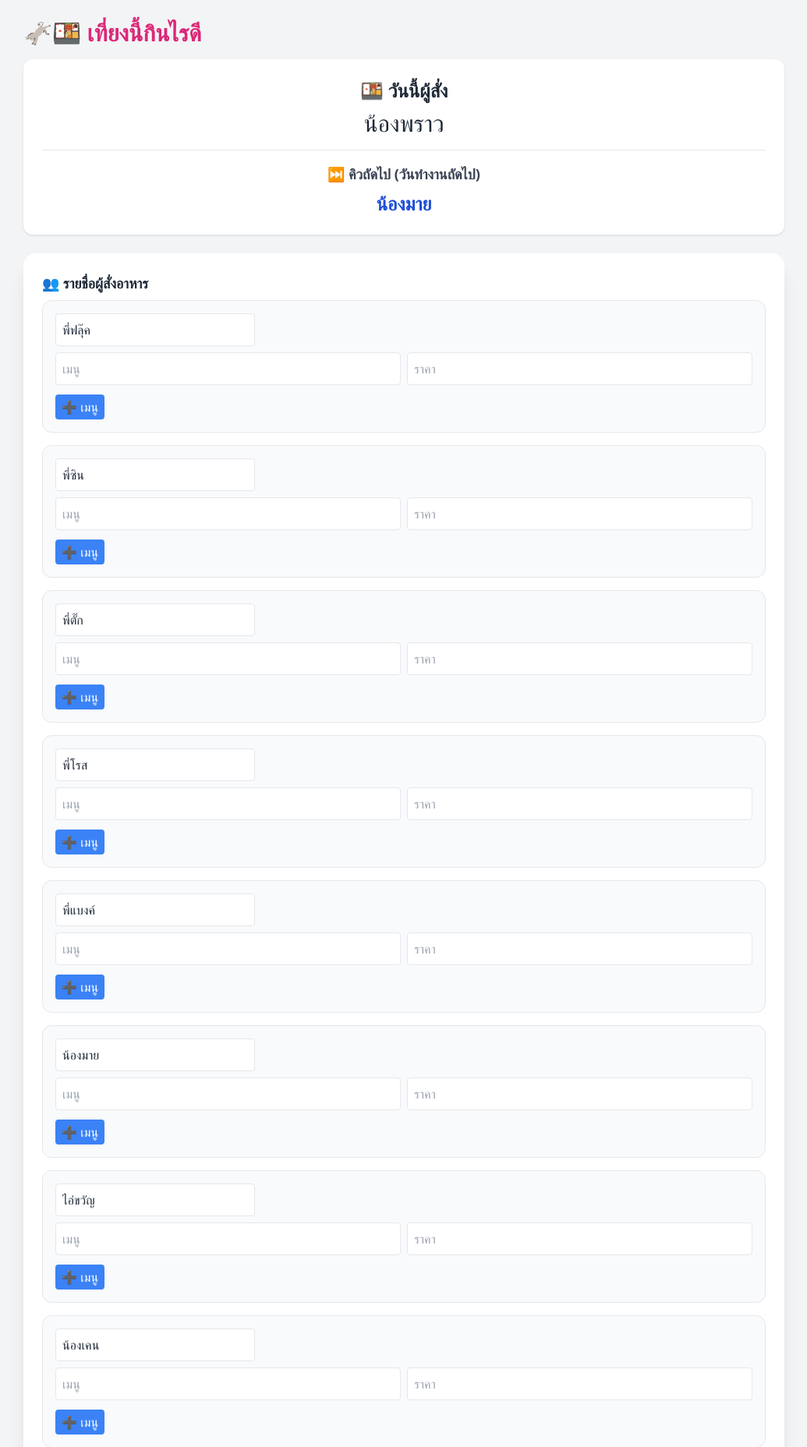
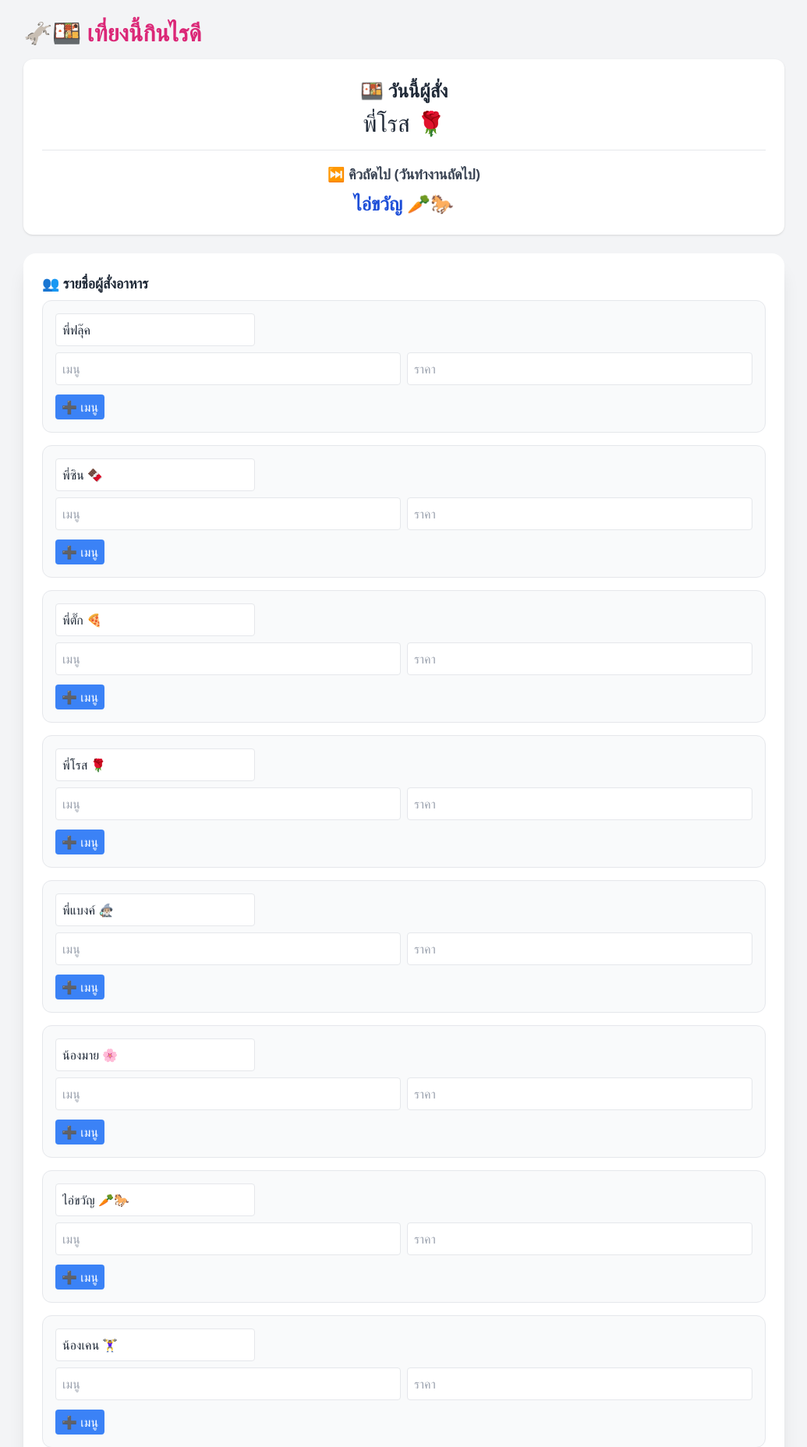
Before and after one commit to FlukeFlukee/Lunch, a Flask app: page / in a window 1280 px wide. Shown: the top 1856 px of the page at 78% size, without its empty margins (122-1157 px from the left). Run offline with Flask 3, Linux system fonts and the light colour scheme; some libraries are stand-ins or nearby versions.

Commit message:
Update index.html

```diff
--- a/templates/index.html
+++ b/templates/index.html
@@ -86,8 +86,8 @@
   </div>
 
   <script>
-    const defaultUsers = ["พี่ฟลุ๊ค", "พี่ซิน", "พี่ตั๊ก", "พี่โรส", "พี่แบงค์", "น้องมาย", "ไอ่ขวัญ", "น้องเคน","น้องติ๊ก","พี่กิ๊ฟ","น้องพราว","น้องชิน","น้องไชโย"];
-    const orderPersons = ["น้องมาย", "พี่ฟลุ๊ค", "พี่โรส", "ไอ่ขวัญ", "พี่แบงค์", "น้องซิน", "น้องพราว"];
+    const defaultUsers = ["พี่ฟลุ๊ค", "พี่ซิน 🍫", "พี่ตั๊ก 🍕", "พี่โรส 🌹", "พี่แบงค์ 🧙🏼‍♂️", "น้องมาย 🌸", "ไอ่ขวัญ 🥕🐎", "น้องเคน 🏋️‍♀️","น้องติ๊ก 😡","พี่กิ๊ฟ 🦜","น้องพราว ✨","น้องเตชิน 👓","น้องไชโย 🐼"];
+    const orderPersons = ["น้องมาย 🌸", "พี่ฟลุ๊ค", "พี่โรส 🌹", "ไอ่ขวัญ 🥕🐎", "พี่แบงค์ 🧙🏼‍♂️", "น้องซิน 🍫", "น้องพราว ✨","น้องไชโย 🐼"];
 
     const payDefaults = {
       "พี่ฟลุ๊ค": { payType: "promptpay", bankName: "", bankNumber: "", promptNumber: "096-806-9090" },
```
